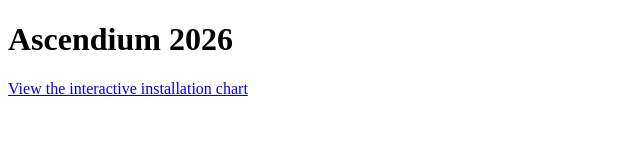
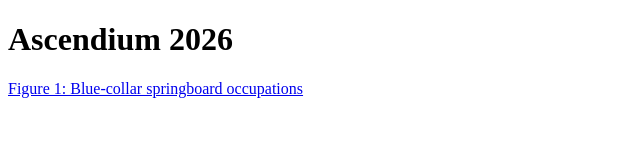
Before and after one commit to CEWgeorgetown/Ascendium_2026, a plain HTML site: page index.html in a window 1280 px wide. Shown: the full height of the page, 0-640 px from the left. Drawn offline with Linux system fonts and the light colour scheme.

Commit message:
Update link and text in index.html

```diff
--- a/index.html
+++ b/index.html
@@ -7,8 +7,8 @@
 <body>
   <h1>Ascendium 2026</h1>
   <p>
-    <a href="installation_interactive.html">
-      View the interactive installation chart
+    <a href="springboard_sankey_interactive.html">
+      Figure 1: Blue-collar springboard occupations
     </a>
   </p>
 </body>
```
